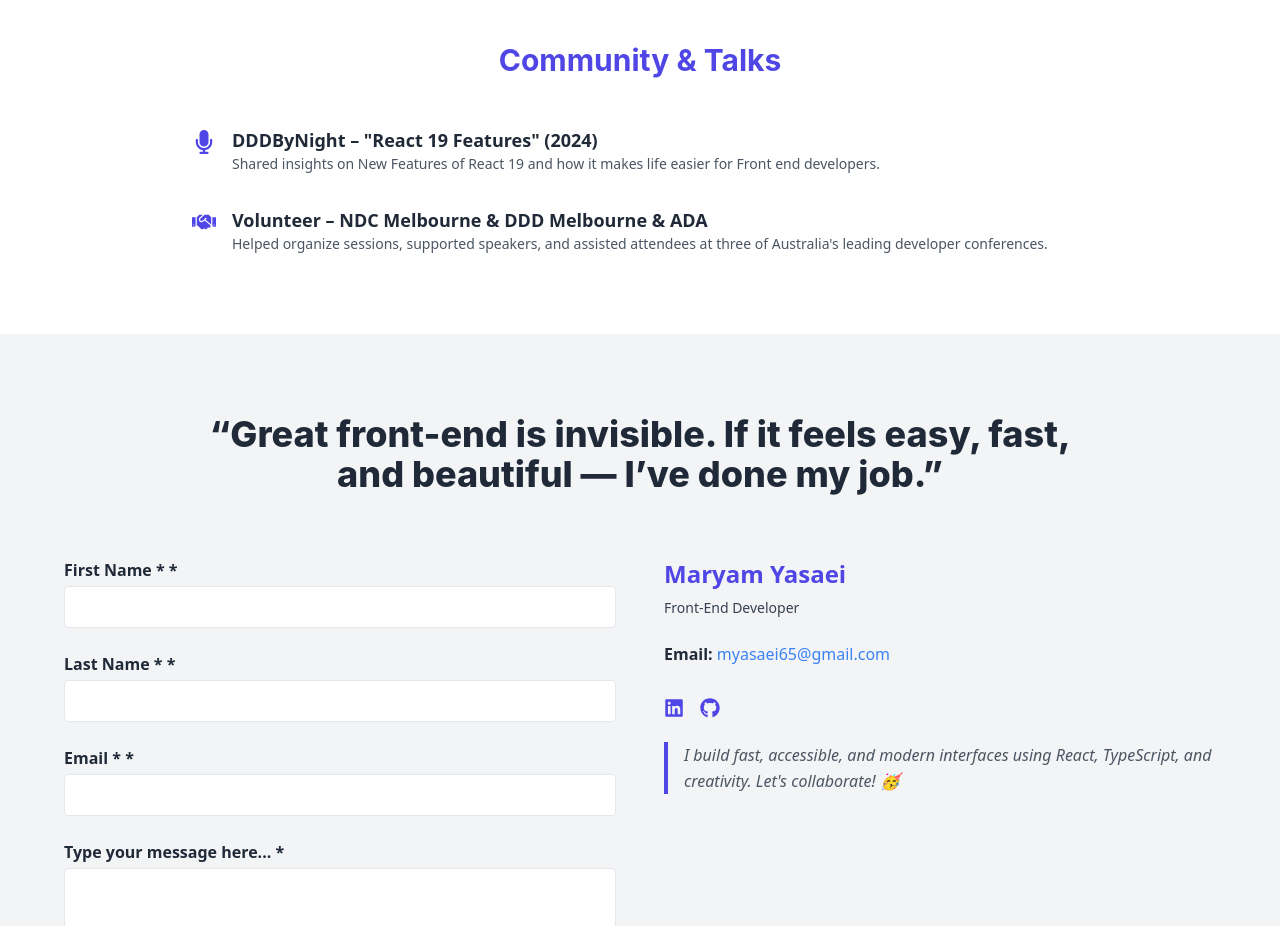
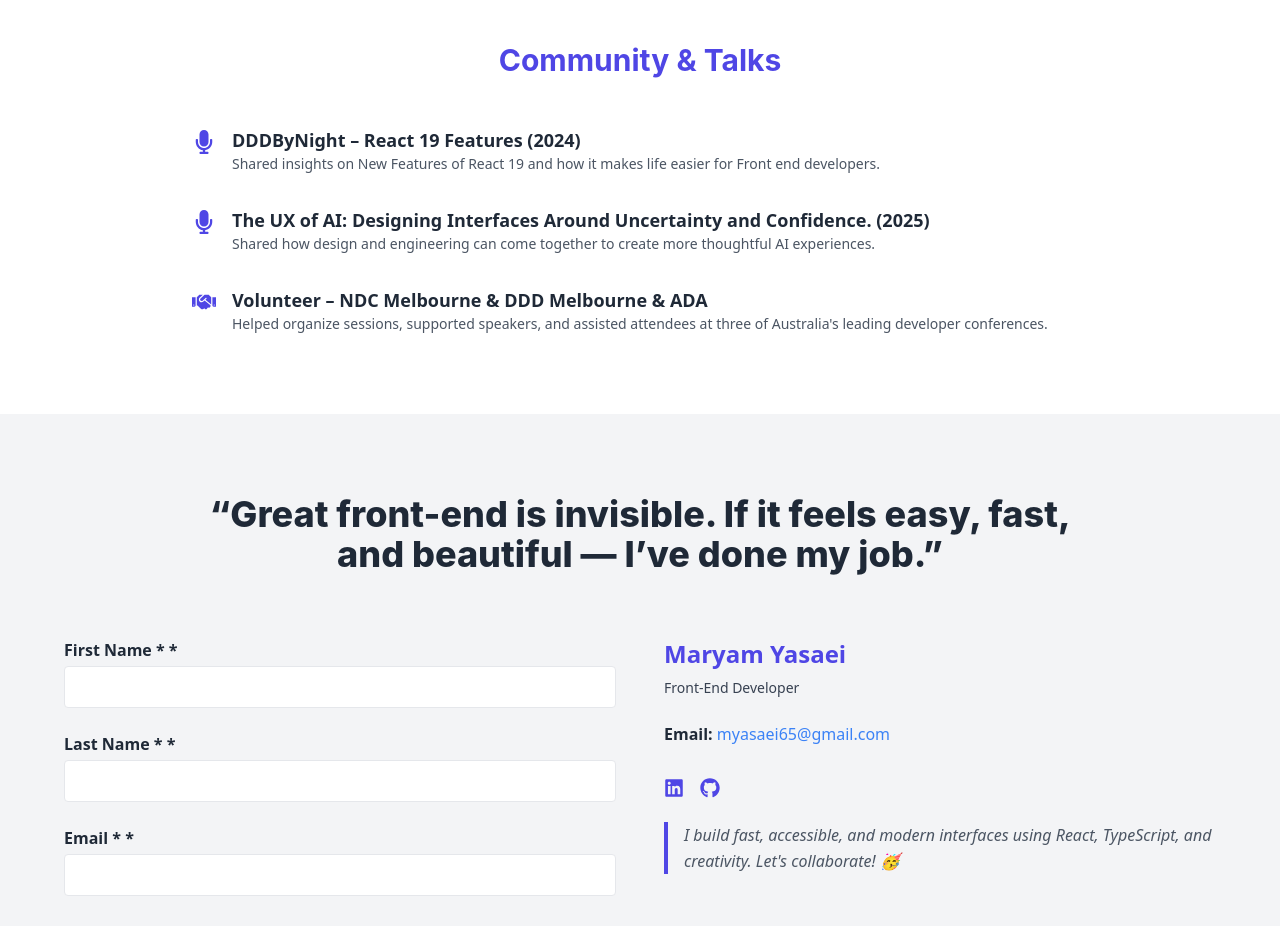
Before and after one commit to maryamyasaei/portfolio, a Next.js app: page / in a window 1280 px wide. Shown: the part 3420-4346 px from the top of the page. Built offline with nearby package versions, Linux system fonts and the light colour scheme.

Commit message:
Added New Talk to Volunteering Section

```diff
--- a/components/VolunteeringSection.tsx
+++ b/components/VolunteeringSection.tsx
@@ -19,12 +19,26 @@ export default function VolunteeringSection() {
             <FaMicrophone className="text-primary text-2xl mt-1" />
             <div>
               <h3 className="text-lg font-semibold ">
-                DDDByNight – &quot;React 19 Features&quot; (2024)
+                DDDByNight – React 19 Features (2024)
               </h3>
               <p className="text-sm text-gray-600 dark:text-white">
-                Shared insights on New Features of React 19 and how it makes life easier for Front end developers.
+                Shared insights on New Features of React 19 and how it makes
+                life easier for Front end developers.
               </p>
             </div>
+
+          </div>
+           <div className="flex items-start gap-4">
+            <FaMicrophone className="text-primary text-2xl mt-1" />
+            <div>
+              <h3 className="text-lg font-semibold ">
+                The UX of AI: Designing Interfaces Around Uncertainty and Confidence. (2025)
+              </h3>
+              <p className="text-sm text-gray-600 dark:text-white">
+                Shared how design and engineering can come together to create more thoughtful AI experiences.
+              </p>
+            </div>
+
           </div>
 
           {/* Volunteering */}
```
